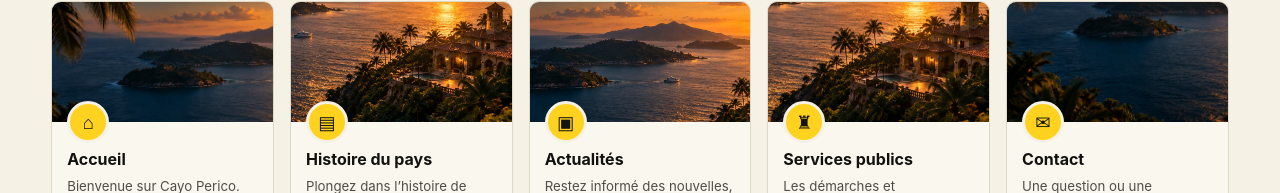
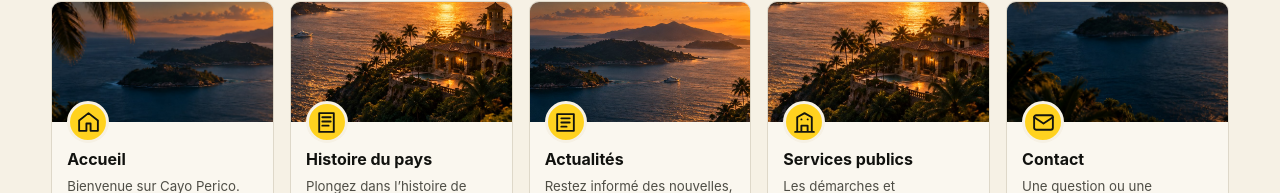
Before and after one commit to joachimgardien38450-cyber/portail-cayo-perico-good, a plain HTML site: page index.html in a window 1280 px wide. Shown: the part 706-899 px from the top of the page. Drawn offline with Linux system fonts and the light colour scheme; no server answers.

Commit message:
Update index.html

```diff
--- a/index.html
+++ b/index.html
@@ -57,7 +57,16 @@ footer{border-top:1px solid var(--line);padding:28px 0 20px;background:#0b0c0a}.
 .navlinks a span {
   margin-right: 0;
 }
-
+.round-icon svg {
+  width: 25px;
+  height: 25px;
+  fill: none;
+  stroke: currentColor;
+  stroke-width: 1.8;
+  stroke-linecap: round;
+  stroke-linejoin: round;
+  display: block;
+}
 </style>
 </head>
 <body>
@@ -101,11 +110,11 @@ footer{border-top:1px solid var(--line);padding:28px 0 20px;background:#0b0c0a}.
  </div>
 </section>
 <div class="quick"><div class="wrap quick-grid">
- <a class="quick-card" href="#accueil"><img src="assets/card-1.jpg" alt="Littoral tropical de Cayo Perico"><div class="quick-body"><span class="round-icon">⌂</span><h3>Accueil</h3><p>Bienvenue sur Cayo Perico. Découvrez notre île, ses atouts et ses projets.</p><span class="go">➜</span></div></a>
- <a class="quick-card" href="#histoire"><img src="assets/card-2.jpg" alt="Bâtiment historique entouré de palmiers"><div class="quick-body"><span class="round-icon">▤</span><h3>Histoire du pays</h3><p>Plongez dans l’histoire de Cayo Perico, de ses origines à aujourd’hui.</p><span class="go">➜</span></div></a>
- <a class="quick-card" href="#actualites"><img src="assets/card-3.jpg" alt="Port et embarcations de l’île"><div class="quick-body"><span class="round-icon">▣</span><h3>Actualités</h3><p>Restez informé des nouvelles, événements et annonces officielles.</p><span class="go">➜</span></div></a>
- <a class="quick-card" href="#services"><img src="assets/card-4.jpg" alt="Bâtiment administratif"><div class="quick-body"><span class="round-icon">♜</span><h3>Services publics</h3><p>Les démarches et informations utiles pour vos projets du quotidien.</p><span class="go">➜</span></div></a>
- <a class="quick-card" href="#contact"><img src="assets/card-5.jpg" alt="Fleur tropicale jaune"><div class="quick-body"><span class="round-icon">✉</span><h3>Contact</h3><p>Une question ou une demande ? L’équipe du portail vous écoute.</p><span class="go">➜</span></div></a>
+ <a class="quick-card" href="#accueil"><img src="assets/card-1.jpg" alt="Littoral tropical de Cayo Perico"><div class="quick-body"><span class="round-icon"><svg viewBox="0 0 24 24" aria-hidden="true"><path d="m3 10 9-7 9 7v10H14v-7h-4v7H3z"/></svg></span><h3>Accueil</h3><p>Bienvenue sur Cayo Perico. Découvrez notre île, ses atouts et ses projets.</p><span class="go">➜</span></div></a>
+ <a class="quick-card" href="#histoire"><img src="assets/card-2.jpg" alt="Bâtiment historique entouré de palmiers"><div class="quick-body"><span class="round-icon"><svg viewBox="0 0 24 24" aria-hidden="true"><path d="M5 3h14v18H5zM8 7h8M8 11h8M8 15h6"/></svg></span><h3>Histoire du pays</h3><p>Plongez dans l’histoire de Cayo Perico, de ses origines à aujourd’hui.</p><span class="go">➜</span></div></a>
+ <a class="quick-card" href="#actualites"><img src="assets/card-3.jpg" alt="Port et embarcations de l’île"><div class="quick-body"><span class="round-icon"><svg viewBox="0 0 24 24" aria-hidden="true"><path d="M4 4h16v16H4zM8 8h8M8 12h8M8 16h5"/></svg></span><h3>Actualités</h3><p>Restez informé des nouvelles, événements et annonces officielles.</p><span class="go">➜</span></div></a>
+ <a class="quick-card" href="#services"><img src="assets/card-4.jpg" alt="Bâtiment administratif"><div class="quick-body"><span class="round-icon"><svg viewBox="0 0 24 24" aria-hidden="true"><path d="M3 21h18M5 21V7l7-4 7 4v14M9 21v-6h6v6M9 9h.1M15 9h.1"/></svg></span><h3>Services publics</h3><p>Les démarches et informations utiles pour vos projets du quotidien.</p><span class="go">➜</span></div></a>
+ <a class="quick-card" href="#contact"><img src="assets/card-5.jpg" alt="Fleur tropicale jaune"><div class="quick-body"><span class="round-icon"><svg viewBox="0 0 24 24" aria-hidden="true"><rect x="3" y="5" width="18" height="14" rx="2"/><path d="m3 7 9 6 9-6"/></svg></span><h3>Contact</h3><p>Une question ou une demande ? L’équipe du portail vous écoute.</p><span class="go">➜</span></div></a>
 </div></div>
 <section id="actualites"><div class="wrap">
  <div class="section-head"><div><div class="kicker">À la une</div><h2>Dernières actualités</h2></div><a class="section-link" href="#contact">Proposer une annonce →</a></div>
```
